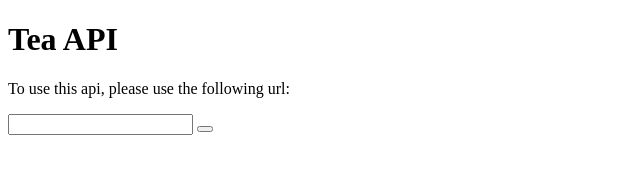
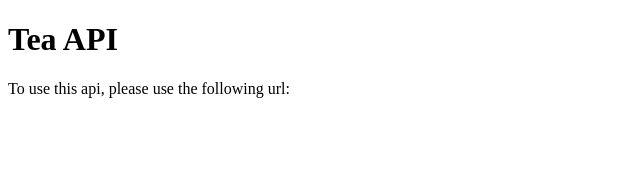
Before and after one commit to Djinnu/backend-server-template, a website: page index.html in a window 1280 px wide. Shown: the whole page, without its empty margins (0-640 px from the left). Drawn offline with Linux system fonts and the light colour scheme.

Commit message:
typo fix

```diff
--- a/index.html
+++ b/index.html
@@ -9,8 +9,6 @@
 <body>
     <h1>Tea API</h1>
     <p>To use this api, please use the following url:</p>
-    <input type="text">
-    <button></button>
     <h2></h2>
     <script src="js/main.js"></script>
 </body>
```
